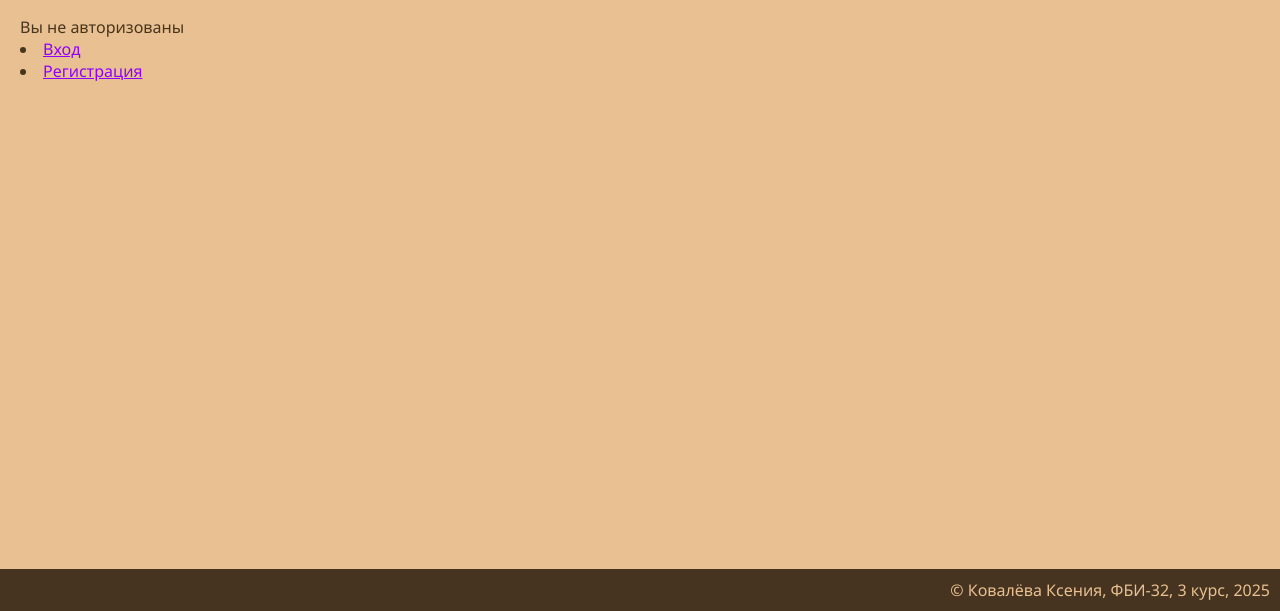
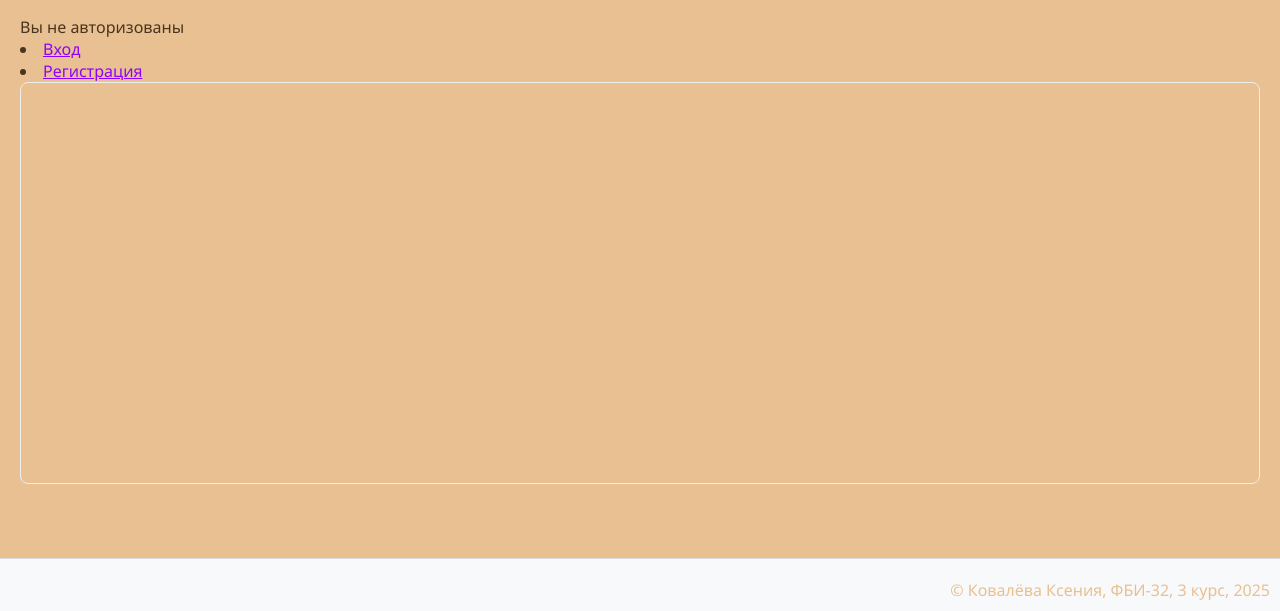
Before and after one commit to ksennnn/web-back-labs, a Flask app: template templates/lab9/index.html in a window 1280 px wide. Shown: the part 189-800 px from the top of the page. Run offline with Flask 3, Linux system fonts and the light colour scheme; the template is opened without the code that fills it, so the values that code supplies are empty.

Commit message:
Стили

```diff
--- a/templates/lab9/index.html
+++ b/templates/lab9/index.html
@@ -28,7 +28,13 @@
 <button onclick="resetBoxes()"> Дед Мороз</button>
 {% endif %}
 
-<div style="position: relative; height: 400px;">
+<!-- Основной контейнер для коробок -->
+<div id="boxes-container" style="
+    position: relative;
+    min-height: 400px;
+    overflow: hidden;  /* Обрезаем выходящие элементы */
+    margin-bottom: 50px;  /* Отступ перед футером */
+">
     {% for id, box in boxes.items() %}
         <img
             src="/static/{{ box.box }}"
@@ -39,8 +45,11 @@
                 top: {{ positions[id]['top'] }}px;
                 left: {{ positions[id]['left'] }}px;
                 width: 200px;
+                max-width: 100%;  /* Ограничиваем ширину */
+                height: auto;
                 cursor: pointer;
                 {% if box.opened %}opacity: 0.3;{% endif %}
+                z-index: 1;
             "
         >
     {% endfor %}
@@ -53,10 +62,12 @@
     top:0; left:0;
     width:100%; height:100%;
     background:rgba(0,0,0,0.6);
+    z-index: 1000;
 ">
     <div style="
         background:white;
         width:500px;
+        max-width: 90%;
         margin:60px auto;
         padding:20px;
         text-align:center;
@@ -66,14 +77,41 @@
             position:absolute;
             top:5px; right:10px;
             cursor:pointer;
+            font-size: 20px;
         ">✖</span>
 
         <div id="modal-content"></div>
     </div>
 </div>
+
 <style>
+    #boxes-container {
+        position: relative;
+        min-height: 400px;
+        max-height: 500px;
+        overflow: hidden;
+        margin-bottom: 50px;
+        border: 1px solid #eee;
+        border-radius: 8px;
+    }
+
+    #boxes-container img {
+        position: absolute;
+        transition: opacity 0.3s ease;
+        max-width: 200px;
+    }
+
+    #modal-content img {
+        max-height: 300px;
+        width: auto;
+        margin-top: 15px;
+    }
+
     footer {
-        margin-top: 100px;
+        margin-top: 20px;
+        padding-top: 20px;
+        border-top: 1px solid #ddd;
+        background: #f8f9fa;
     }
 </style>
 <script>
@@ -87,14 +125,21 @@ function openBox(id) {
     .then(data => {
         if (data.error) { alert(data.error); return; }
 
-        document.getElementById('box' + id).style.opacity = '0.3';
+        const boxElement = document.getElementById('box' + id);
+        boxElement.style.opacity = '0.3';
+        boxElement.style.pointerEvents = 'none';
 
         document.getElementById('modal-content').innerHTML =
-            `<p>${data.text}</p>
-            <img src="/static/${data.gift}" width="400">`;
+            `<h3>Вы открыли подарок!</h3>
+             <p>${data.text}</p>
+             <img src="/static/${data.gift}" alt="Подарок">`;
 
         document.getElementById('modal').style.display = 'block';
         document.getElementById('count').innerText = data.opened_left;
+    })
+    .catch(error => {
+        console.error('Error:', error);
+        alert('Произошла ошибка при открытии коробки');
     });
 }
 
@@ -103,8 +148,28 @@ function closeModal() {
 }
 
 function resetBoxes() {
+    if (!confirm('Вы уверены, что хотите сбросить все коробки? Это откроет все подарки заново.')) {
+        return;
+    }
+
     fetch('/lab9/reset', {method: 'POST'})
-        .then(() => location.reload());
+        .then(response => {
+            if (response.ok) {
+                location.reload();
+            } else {
+                alert('Ошибка при сбросе коробок');
+            }
+        })
+        .catch(error => {
+            console.error('Error:', error);
+            alert('Произошла ошибка');
+        });
 }
+
+document.getElementById('modal').addEventListener('click', function(e) {
+    if (e.target === this) {
+        closeModal();
+    }
+});
 </script>
 {% endblock %}
```
